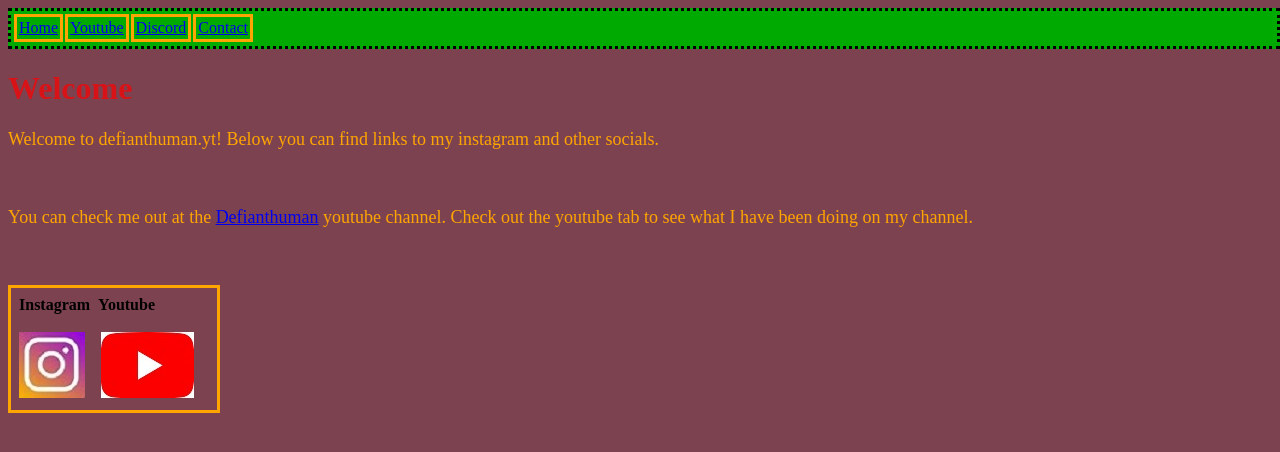
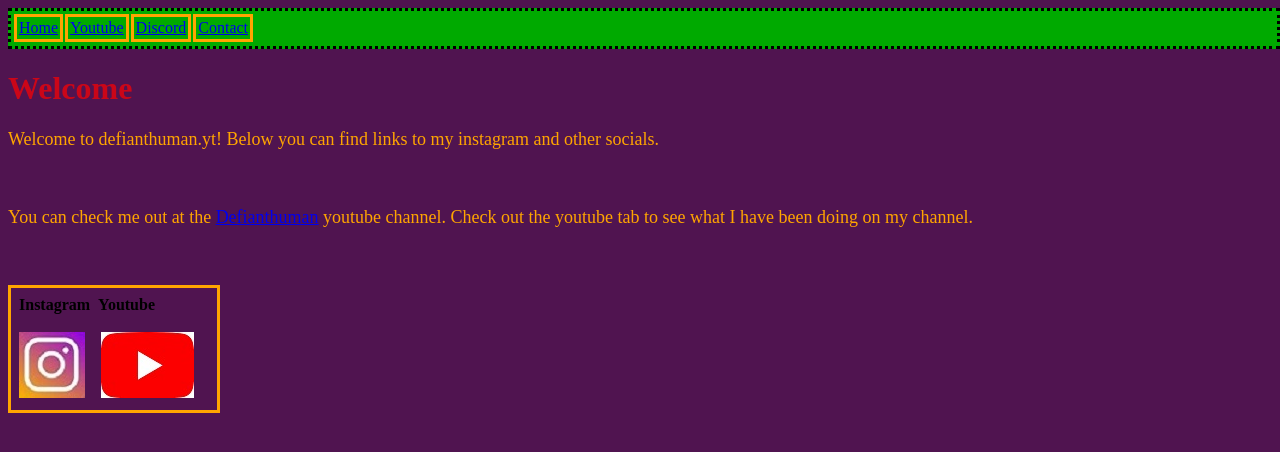
Before and after one commit to DefiantHuman/defianthuman.yt, a plain HTML site: page index.html in a window 1280 px wide. Drawn offline with Linux system fonts and the light colour scheme.

Commit message:
Add files via upload

```diff
--- a/style.css
+++ b/style.css
@@ -1,4 +1,4 @@
-body {background-color: rgb(125, 66, 80);}
+body {background-color: rgb(80, 20, 80);}
 p {
     color: orange;
     font-size: 18px;
@@ -31,4 +31,3 @@ td {
     height:76px;
     line-height:70px;
 }
-}
```
